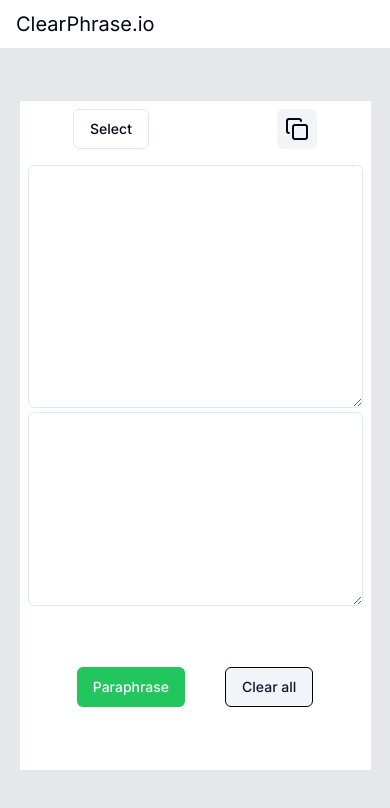
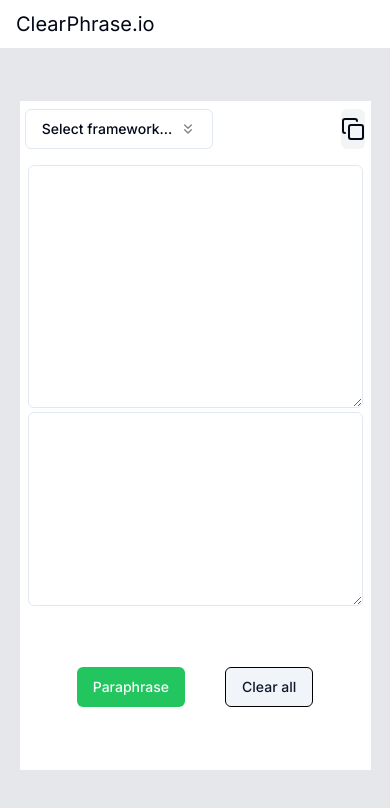
Before and after one commit to satish860/clearphrase_new, a Next.js app: page /phraser in a window 390 px wide. Shown: the top 808 px of the page. Built offline with nearby package versions, Linux system fonts and the light colour scheme.

Commit message:
Added combobox in the phone view

```diff
--- a/src/app/phraser/components/Textarea.tsx
+++ b/src/app/phraser/components/Textarea.tsx
@@ -2,7 +2,7 @@
 import { Button } from "@/components/ui/button";
 import { Textarea } from "@/components/ui/textarea";
 import React, { useState } from "react";
-import { Copy } from "lucide-react";
+import { CheckIcon, Copy } from "lucide-react";
 import { Separator } from "@/components/ui/separator";
 import {
   DropdownMenu,
@@ -13,11 +13,27 @@
   DropdownMenuTrigger,
 } from "@/components/ui/dropdown-menu";
 import { useCompletion } from "ai/react";
+import { ChevronsDown } from 'lucide-react';
+import { cn } from "@/lib/utils";
+import {
+  Command,
+  CommandEmpty,
+  CommandGroup,
+  CommandInput,
+  CommandItem,
+} from "@/components/ui/command";
+import {
+  Popover,
+  PopoverContent,
+  PopoverTrigger,
+} from "@/components/ui/popover";
 
 const TextBox = () => {
   const [text, setText] = useState("");
   const [selectedTone, setSelectedTone] = useState("Standard");
   const [text2, setText2] = useState("");
+  const [open, setOpen] = React.useState(false)
+  const [value, setValue] = React.useState("")
   const { complete, completion, isLoading, setCompletion } = useCompletion({
     api: "/api/phraser",
   });
@@ -87,35 +103,53 @@
 
       <div className="block md:hidden">
         <div className="flex flex-row justify-center items-center p-2 gap-32">
-          <DropdownMenu>
-            <DropdownMenuTrigger asChild>
-              <Button variant="outline">Select</Button>
-            </DropdownMenuTrigger>
-            <DropdownMenuContent className="w-56">
-              <DropdownMenuSeparator />
-              <DropdownMenuGroup>
-                <DropdownMenuItem onClick={() => handleToneSelect("Standard")}>
-                  Standard
-                </DropdownMenuItem>
-                <DropdownMenuItem onClick={() => handleToneSelect("Fluency")}>
-                  Fluency
-                </DropdownMenuItem>
-                <DropdownMenuItem onClick={() => handleToneSelect("Formal")}>
-                  Formal
-                </DropdownMenuItem>
-                <DropdownMenuItem onClick={() => handleToneSelect("Simple")}>
-                  Simple
-                </DropdownMenuItem>
-                <DropdownMenuItem onClick={() => handleToneSelect("Creative")}>
-                  Creative
-                </DropdownMenuItem>
-                <DropdownMenuItem onClick={() => handleToneSelect("Summarize")}>
-                  Summarize
-                </DropdownMenuItem>
-              </DropdownMenuGroup>
-              <DropdownMenuSeparator />
-            </DropdownMenuContent>
-          </DropdownMenu>
+          <Popover open={open} onOpenChange={setOpen}>
+            <PopoverTrigger asChild>
+              <Button
+                variant="outline"
+                role="combobox"
+                aria-expanded={open}
+                className="w-[200px] justify-between"
+              >
+                {value
+                  ? toneOptions.find((framework) => framework.value === value)
+                      ?.label
+                  : "Select framework..."}
+                <ChevronsDown className="ml-2 h-4 w-4 shrink-0 opacity-50" />
+              </Button>
+            </PopoverTrigger>
+            <PopoverContent className="w-[200px] p-0">
+              <Command>
+                <CommandInput
+                  placeholder="Search framework..."
+                  className="h-9"
+                />
+                <CommandEmpty>No framework found.</CommandEmpty>
+                <CommandGroup>
+                  {toneOptions.map((framework) => (
+                    <CommandItem
+                      key={framework.value}
+                      value={framework.value}
+                      onSelect={(currentValue) => {
+                        setValue(currentValue === value ? "" : currentValue);
+                        setOpen(false);
+                      }}
+                    >
+                      {framework.label}
+                      <CheckIcon
+                        className={cn(
+                          "ml-auto h-4 w-4",
+                          value === framework.value
+                            ? "opacity-100"
+                            : "opacity-0"
+                        )}
+                      />
+                    </CommandItem>
+                  ))}
+                </CommandGroup>
+              </Command>
+            </PopoverContent>
+          </Popover>
           <div
             className="w-10 h-10 bg-gray-100 flex justify-center items-center rounded-md"
             onClick={handleCopyText}
@@ -158,7 +192,7 @@
         <Button
           variant={"secondary"}
           onClick={handleClearAll}
-          className="border border-black w-22 h-10 flex justify-center items-center" // Apply same size for consistency
+          className="border border-black w-22 h-10 flex justify-center items-center"
         >
           Clear all
         </Button>
```
